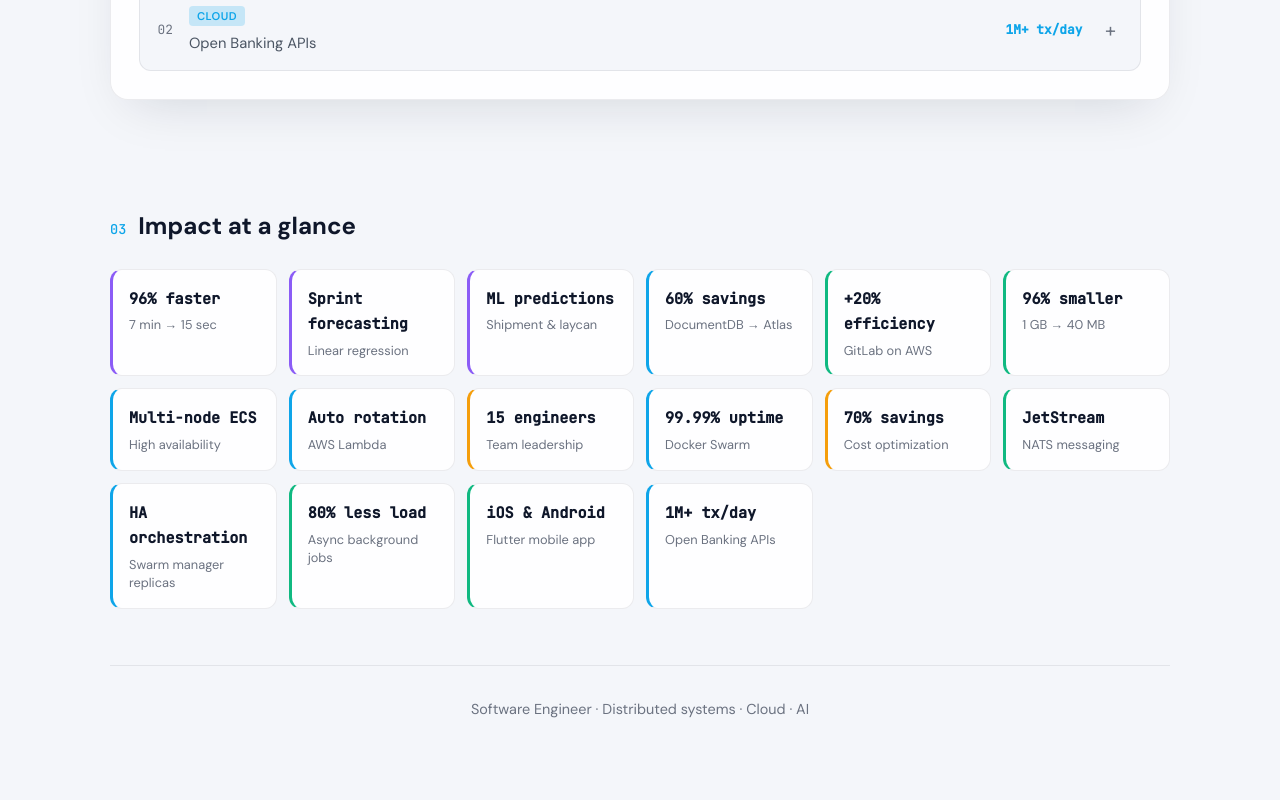
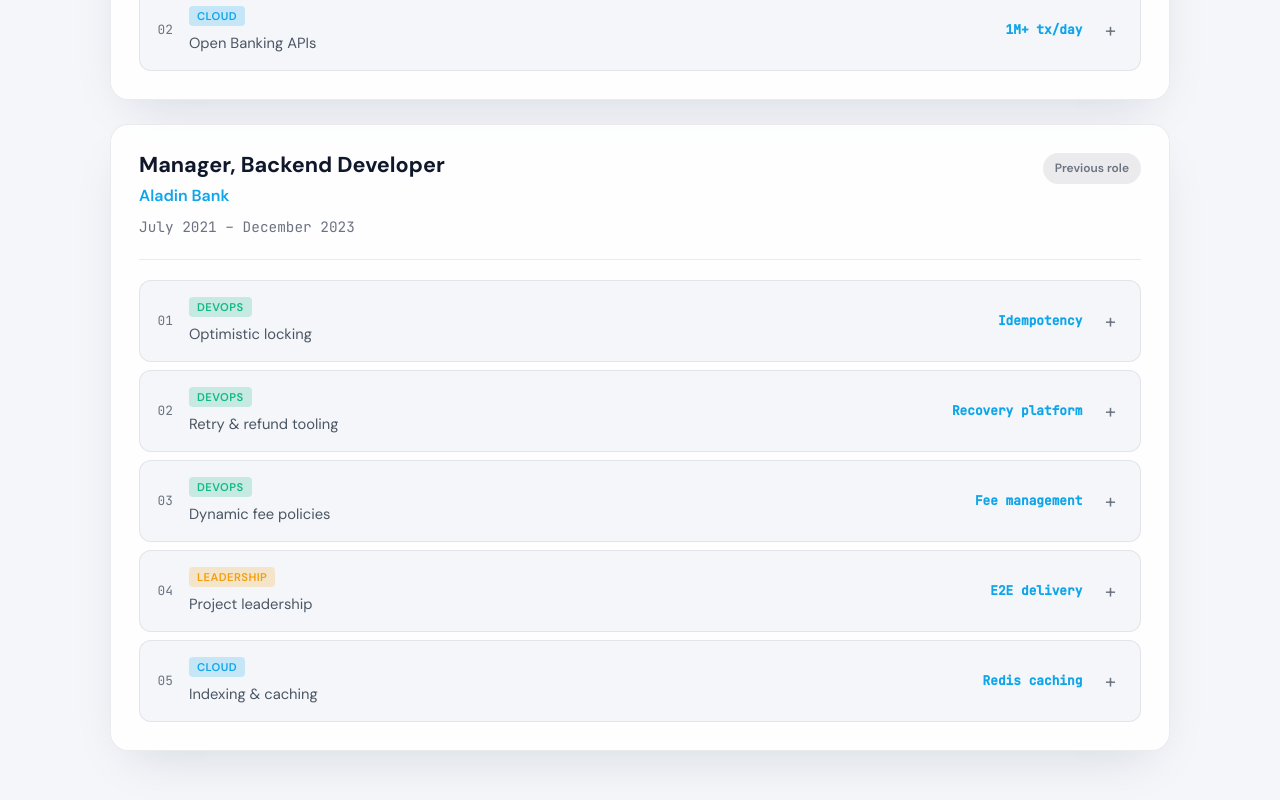
Before and after one commit to jaisanas/jaisanas.github.io, a React (Vite) app: page / in a window 1280 px wide. Shown: the part 3380-4180 px from the top of the page. Built offline with nearby package versions, Linux system fonts and the light colour scheme.

Commit message:
refactor: add more experience in aladin syariah

```diff
--- a/src/data/portfolio.ts
+++ b/src/data/portfolio.ts
@@ -188,6 +188,48 @@ export const workExperiences: WorkExperience[] = [
       },
     ],
   },
+  {
+    company: 'Aladin Bank',
+    role: 'Manager, Backend Developer',
+    period: 'July 2021 – December 2023',
+    achievements: [
+      {
+        id: 17,
+        text: 'Designed and developed a scalable transaction service with optimistic locking and idempotency mechanisms to prevent duplicate transactions and ensure data consistency during high concurrent requests.',
+        category: 'devops',
+        metric: 'Idempotency',
+        highlight: 'Optimistic locking',
+      },
+      {
+        id: 18,
+        text: 'Built an operational recovery platform enabling internal administrators to retry, recover, and refund pending or failed transactions, significantly improving transaction resolution efficiency and operational reliability.',
+        category: 'devops',
+        metric: 'Recovery platform',
+        highlight: 'Retry & refund tooling',
+      },
+      {
+        id: 19,
+        text: 'Developed a scalable fee management and fee quota system that enabled internal administrators to configure free transaction quotas, partial fee charges, and dynamic fee policies for users.',
+        category: 'devops',
+        metric: 'Fee management',
+        highlight: 'Dynamic fee policies',
+      },
+      {
+        id: 20,
+        text: 'Led the end-to-end delivery of the fee management and fee quota initiative by defining project timelines, coordinating team members, and breaking down large epics into actionable stories and technical tasks.',
+        category: 'leadership',
+        metric: 'E2E delivery',
+        highlight: 'Project leadership',
+      },
+      {
+        id: 21,
+        text: 'Designed the architecture of the fee management and fee quota system with strong performance considerations, implementing database indexing strategies and Redis caching to optimize fee evaluation latency and scalability under high transaction volume.',
+        category: 'cloud',
+        metric: 'Redis caching',
+        highlight: 'Indexing & caching',
+      },
+    ],
+  },
 ]
 
 export const categoryLabels: Record<AchievementCategory, string> = {
```
